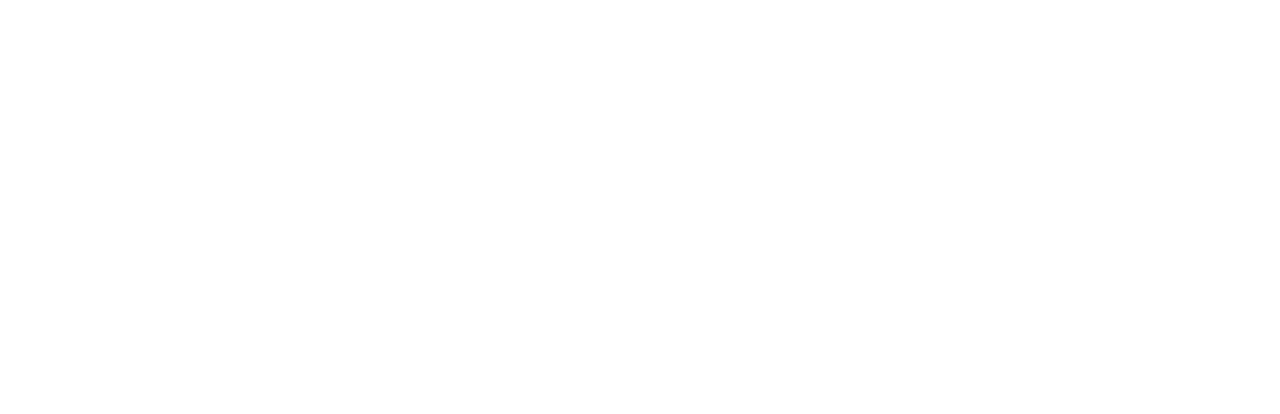
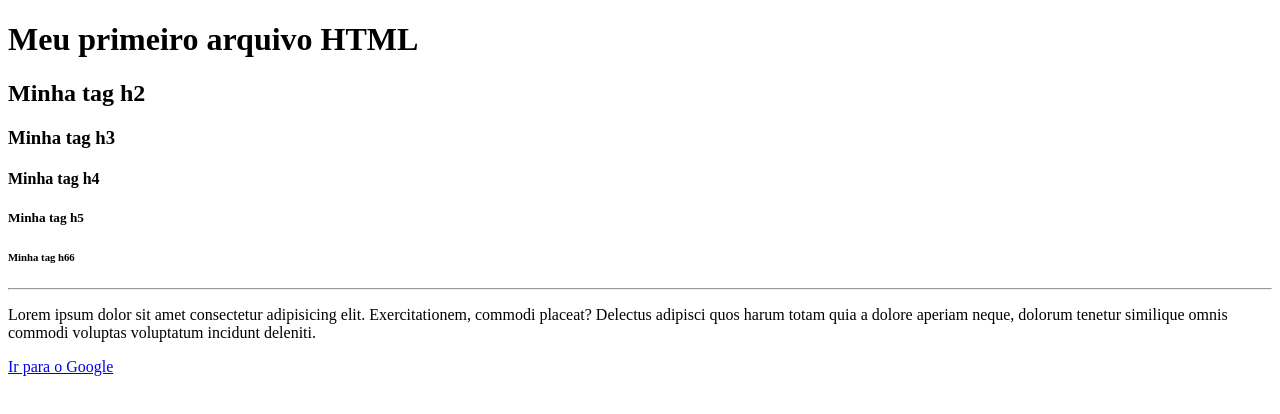
Before and after one commit to albanogabriel/projeto-html, a plain HTML site: page index.html in a window 1280 px wide. Drawn offline with Linux system fonts and the light colour scheme.

Commit message:
edição do arquivo HTML

```diff
--- a/index.html
+++ b/index.html
@@ -1,5 +1,5 @@
 <!DOCTYPE html>
-<html lang="en">
+<html lang="pt-br">
 <head>
     <meta charset="UTF-8">
     <meta http-equiv="X-UA-Compatible" content="IE=edge">
@@ -7,6 +7,16 @@
     <title>Document</title>
 </head>
 <body>
-
+    <h1> Meu primeiro arquivo HTML</h1>
+    <h2> Minha tag h2 </h2>
+    <h3> Minha tag h3 </h3>
+    <h4> Minha tag h4 </h4>
+    <h5> Minha tag h5 </h5>
+    <h6> Minha tag h66 </h6>
+    <hr />
+    <p>
+    Lorem ipsum dolor sit amet consectetur adipisicing elit. Exercitationem, commodi placeat? Delectus adipisci quos harum totam quia a dolore aperiam neque, dolorum tenetur similique omnis commodi voluptas voluptatum incidunt deleniti.
+    </p>
+    <a href="https://google.com">Ir para o Google</a>
 </body>
 </html>
```
